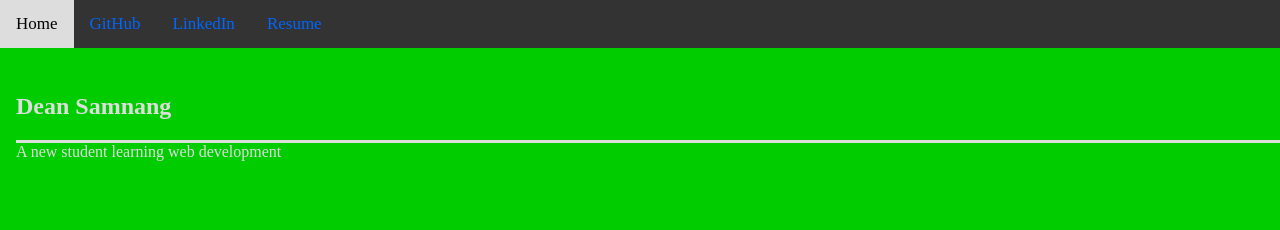
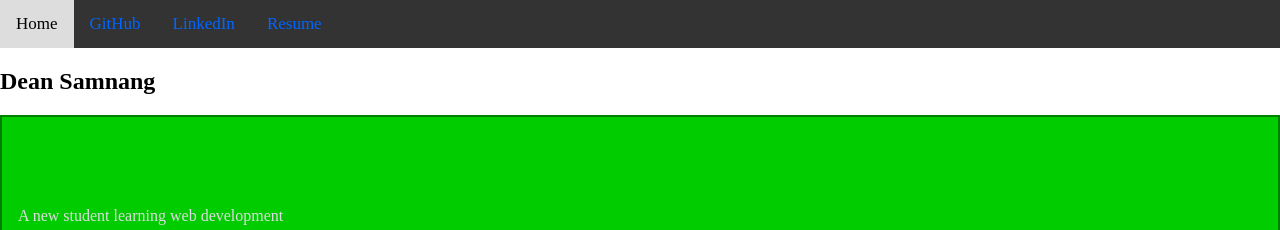
Before and after one commit to dadhathacker/portfolio, a plain HTML site: page index.html in a window 1280 px wide. Shown: the top 230 px of the page. Drawn offline with Linux system fonts and the light colour scheme.

Commit message:
Update main.css

```diff
--- a/main.css
+++ b/main.css
@@ -33,14 +33,14 @@ body {
 
 .banner {
     p {
-        border-top-style: solid;}
+        border: 2px solid green;
 
     padding-left: 16px;
     color: #ddd;
     background-color: #00cc00;
     position: relative;
-    padding-top: 25px;
-    padding-bottom: 25px;
+    padding-top: 90px;
+    padding-bottom: 90px;
     min-height: 600px; /* set default height */
     transition: all 0.5s ease; /* optional css transition effect */
 }
```
